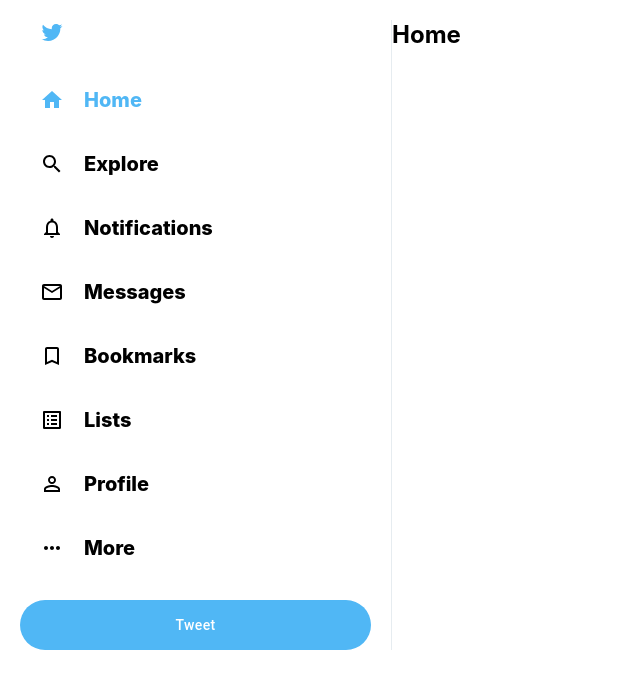
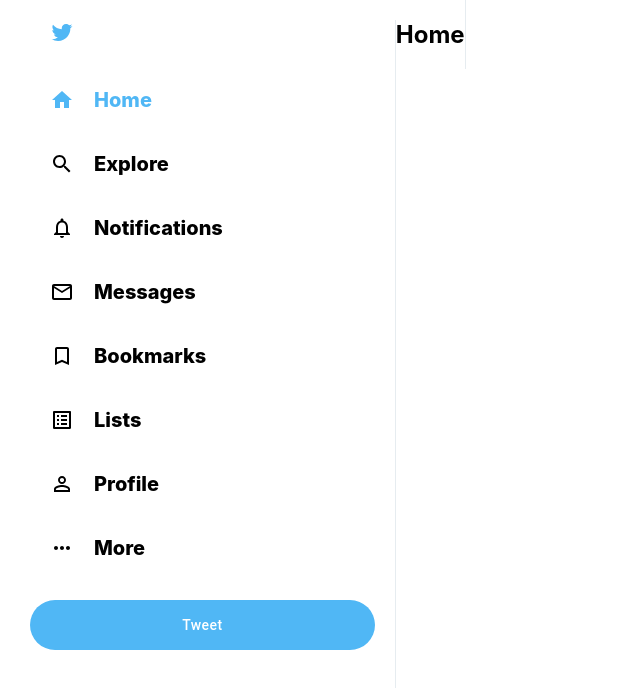
Before and after one commit to opeyemipeter1759/my-twitter-mock, a React (Create React App) app: page / in a window 1280 px wide. Shown: the top 688 px of the page, without its empty margins (0-640 px from the left). Built offline with nearby package versions, Linux system fonts and the light colour scheme.

Commit message:
create sidebar

```diff
--- a/src/App.css
+++ b/src/App.css
@@ -5,4 +5,9 @@
 
 .app {
   display: flex;
+  height: 100vh;
+  max-width: 1300px;
+  margin-left: auto;
+  margin-right: auto;
+  padding: 0 10px;
 }
--- a/src/App.js
+++ b/src/App.js
@@ -7,6 +7,7 @@
     <div className="app">
       <SideBar />
       <Feed />
+
     </div>
   );
 }
--- a/src/components/Feed.js
+++ b/src/components/Feed.js
@@ -3,7 +3,9 @@
 function Feed() {
   return (
     <div>
-      <h2>Home</h2>
+      <div className="feed">
+        <h2>Home</h2>
+      </div>
     </div>
   );
 }
--- a/src/components/SideBar.css
+++ b/src/components/SideBar.css
@@ -4,7 +4,7 @@
   margin-top: 20px;
   padding-left: 20px;
   padding-right: 20px;
-  /* min-width: 250px; */
+  min-width: 250px;
 }
 .sidebar__tweetIcon {
   color: var(--twitter-color);
--- a/src/components/feed.css
+++ b/src/components/feed.css
@@ -0,0 +1,15 @@
+.feed {
+  flex: 0.4;
+  border-right: 1px solid var(--twitter-bg);
+  min-width: fit-content;
+  overflow-y: scroll;
+}
+
+.feed__header {
+  position: sticky;
+  top: 0;
+  background-color: white;
+  z-index: 100;
+  border: 1px solid var(--twitter-bg);
+  padding: 15px 20px;
+}
```
Also changed, not shown: src/Widgets.js (added, +8 -0 lines), src/widgets.css (added).
